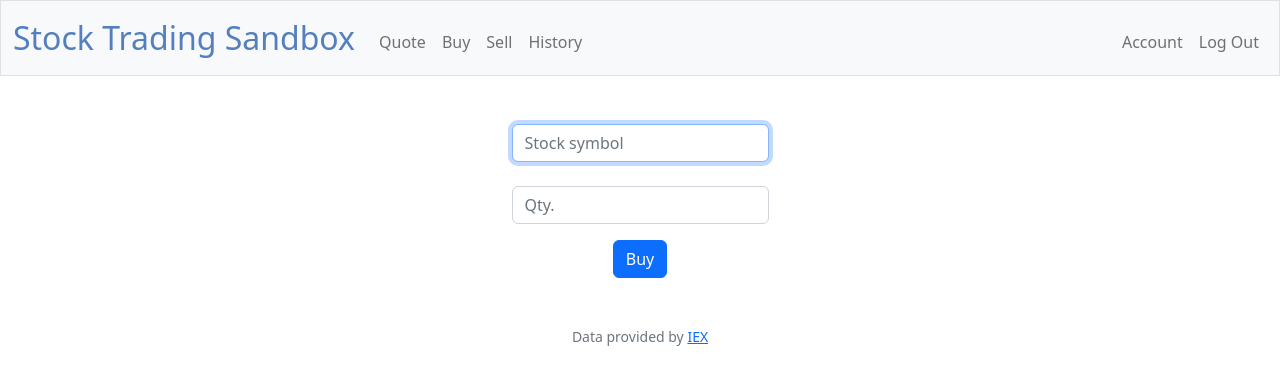
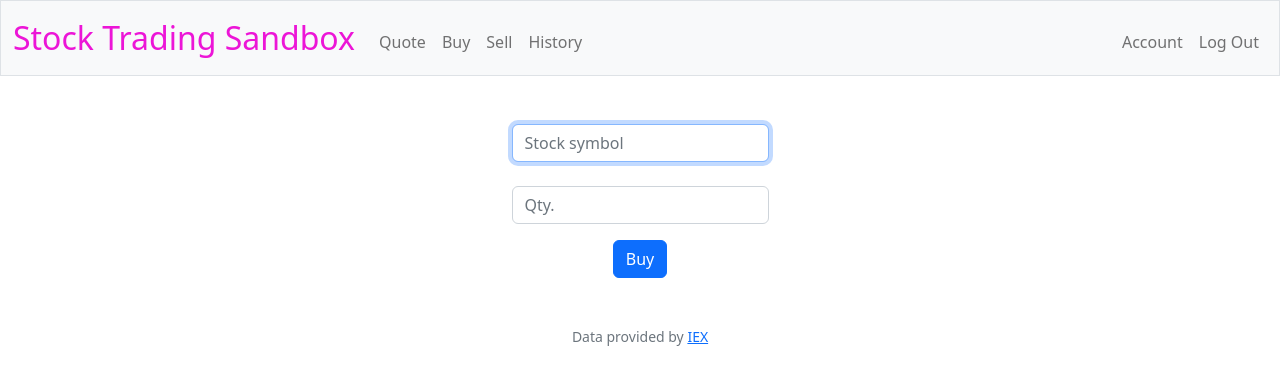
Before and after one commit to matthewsmithwarren/finapp, a Flask app: page /buy in a window 1280 px wide. Shown: the top 385 px of the page. Run offline with Flask 3, Linux system fonts and the light colour scheme; a user stored in the database is signed in; some libraries are stand-ins or nearby versions.

Commit message:
Toggle blue #537fbe to chartruse #ec15d7

```diff
--- a/static/styles.css
+++ b/static/styles.css
@@ -4,10 +4,10 @@ nav .navbar-brand
     font-size: xx-large;
 }
 
-/* Colors for brand */
+/* Colors for brand default blue #537fbe toggle with #ec15d7 chartruse  */
 nav .navbar-brand .blue
 {
-    color: #537fbe;
+    color: #ec15d7;
 }
 nav .navbar-brand .red
 {
```
